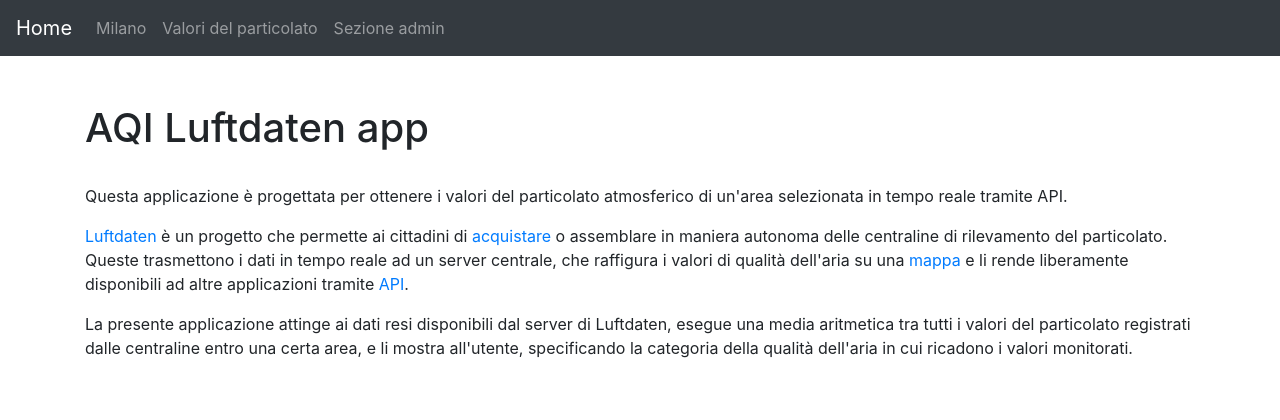
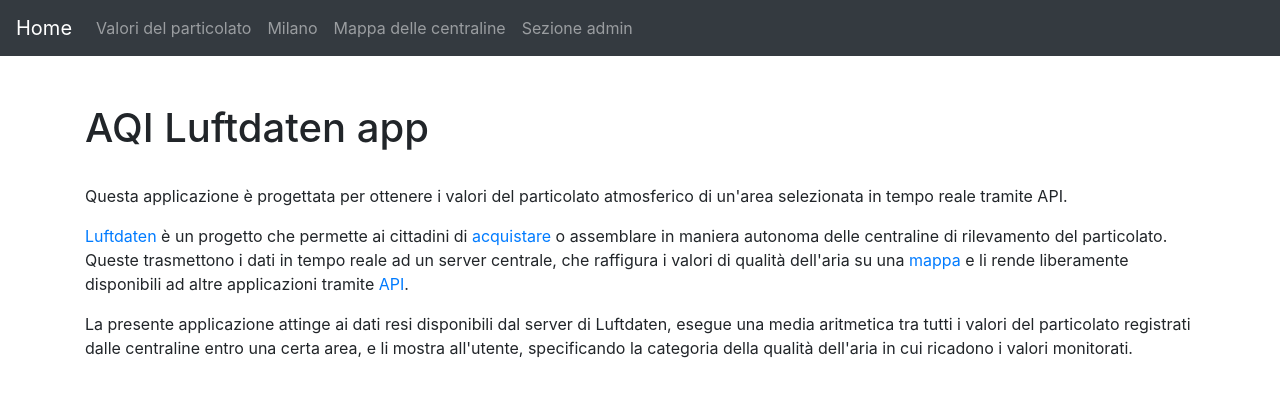
Before and after one commit to tommasosansone91/aqi_luftdaten, a Django app: page / in a window 1280 px wide. Shown: the top 420 px of the page. Run offline with Django 3.2, Linux system fonts and the light colour scheme; some libraries are stand-ins or nearby versions.

Commit message:
1/5/2020

```diff
--- a/pm_lookup/templates/base.html
+++ b/pm_lookup/templates/base.html
@@ -62,6 +62,15 @@
 
               {% endcomment %}
 
+
+
+
+            <!-- Pag 1 -->
+            <li class="nav-item">
+              <a class="nav-link" href="{% url 'valori_particolato' %}">Valori del particolato</a>
+            </li>
+
+
             <!-- Pag 1 -->
             <li class="nav-item">
               <a class="nav-link" href="{% url 'particolato_milano' %}">Milano</a>
@@ -70,12 +79,17 @@
 
             <!-- Pag 1 -->
             <li class="nav-item">
-                <a class="nav-link" href="{% url 'valori_particolato' %}">Valori del particolato</a>
+              <a class="nav-link" href="https://sensor.community/en/">Mappa delle centraline</a>
             </li>
 
+
+            <!-- admin -->
             <li class="nav-item">
               <a class="nav-link" href="{% url 'admin:index' %}">Sezione admin</a>
             </li>
+
+
+
 
 
 
```
Lines whose indentation alone changed are shown as unchanged.
